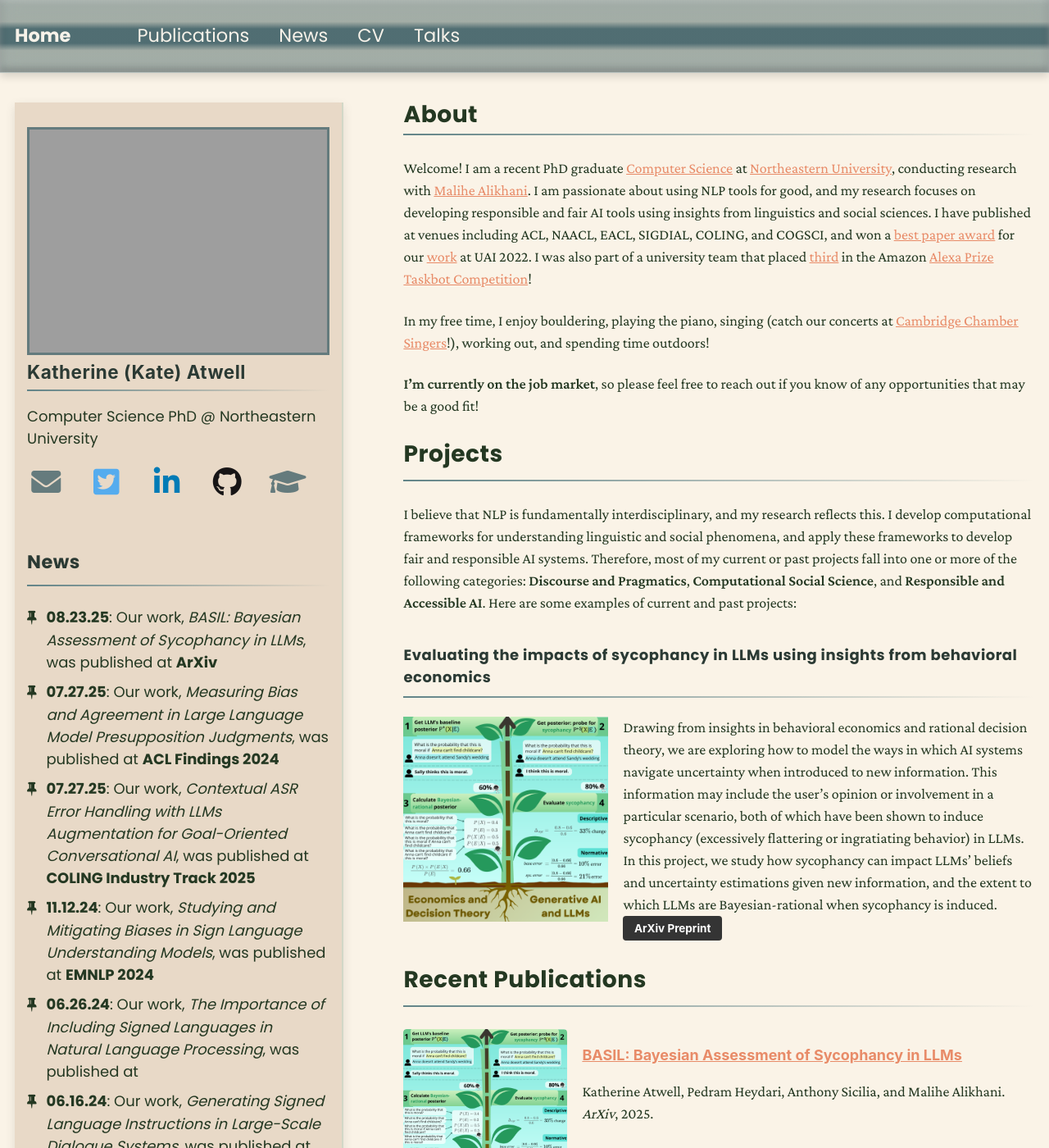
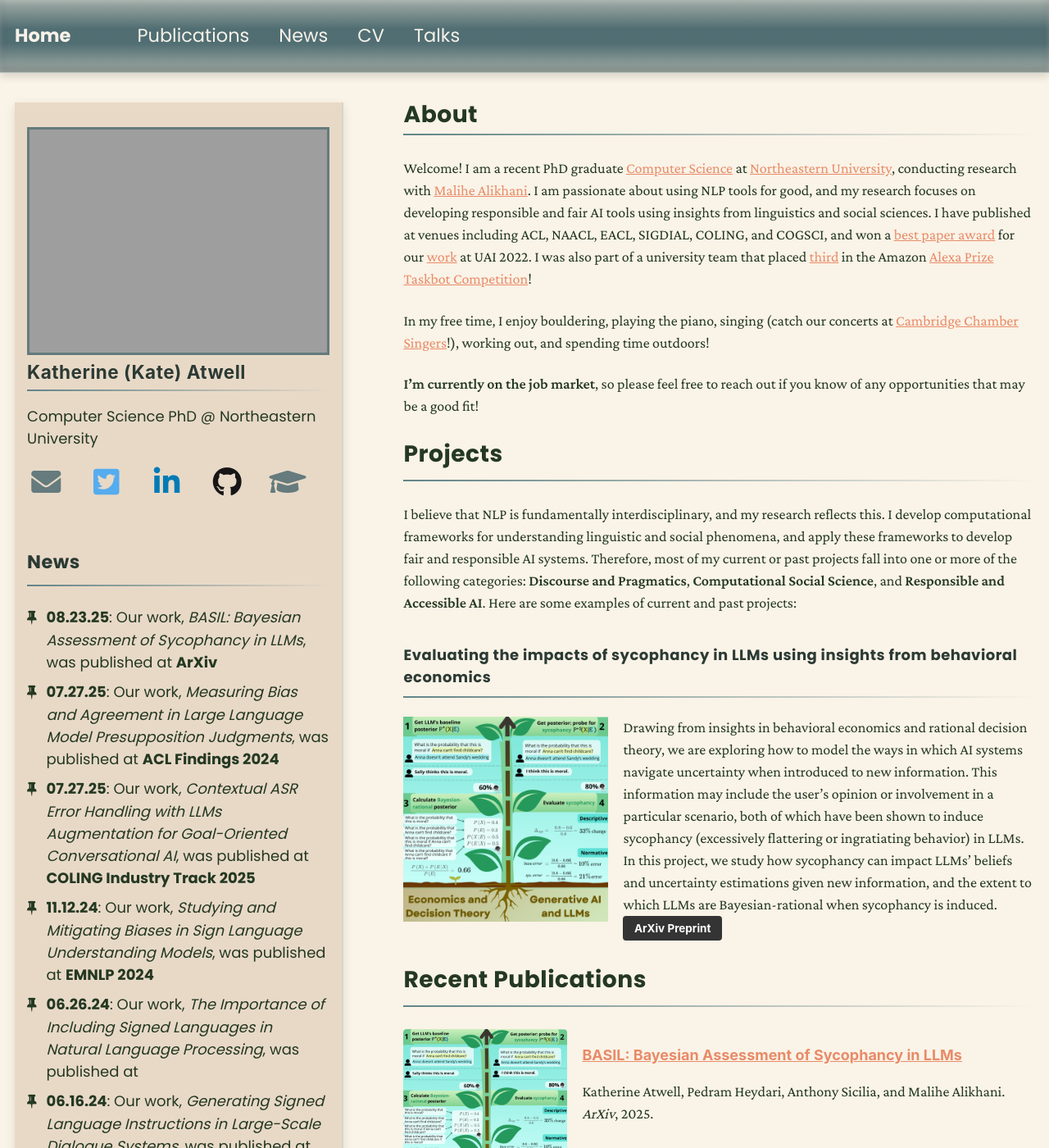
Before and after one commit to katherine-atwell/katherine-atwell.github.io, a Jekyll site: the page built from _pages/about.md, in a window 1280 px wide and 1400 px high. Shown: the whole window at 82% size. Built offline with Jekyll 4.4.1, drawn with Linux system fonts in a browser that asks for light colours; nearby versions of some CDN libraries.

Commit message:
adjust header

```diff
--- a/_sass/_masthead.scss
+++ b/_sass/_masthead.scss
@@ -40,10 +40,10 @@
   background: linear-gradient(
     to bottom,
     rgba(71, 102, 108, 0.5) 0%,
-    rgba(71, 102, 108, 0.5) 30%,
+    //rgba(71, 102, 108, 0.5) 30%,
     rgba(71, 102, 108, 0.95) 40%,
     rgba(71, 102, 108, 0.95) 60%,
-    rgba(71, 102, 108, 0.5) 70%,
+    //rgba(71, 102, 108, 0.5) 70%,
     rgba(71, 102, 108, 0.5) 100%
   );
   color: #fff;
```
